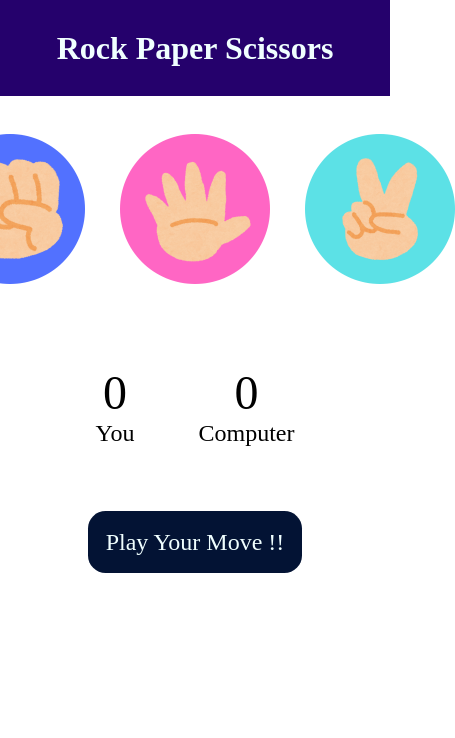
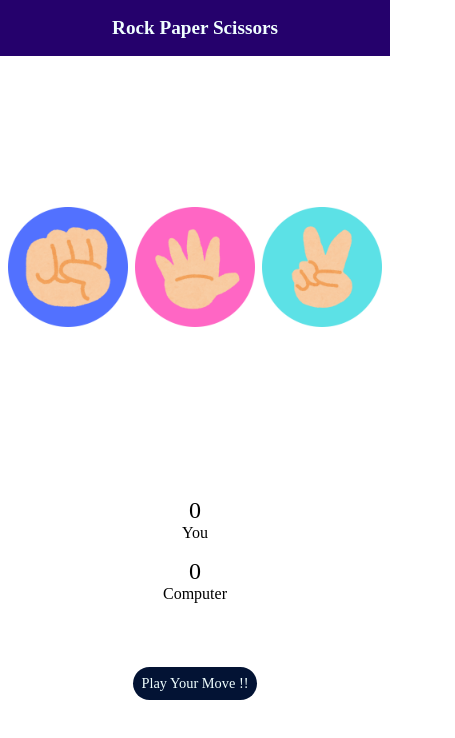
Before and after one commit to viralbhoi/Rock-Paper-Scissors, a plain HTML site: page index.html in a window 390 px wide. Shown: the whole page, 455 px wide, since content can reach past the window. Drawn offline with Linux system fonts and the light colour scheme.

Commit message:
Update style.css

```diff
--- a/style.css
+++ b/style.css
@@ -56,3 +56,83 @@ img{
     padding: 1.1rem;
     border-radius: 1.1rem;
 }
+
+
+@media screen and (max-width: 768px) {
+    h1 {
+        font-size: 1.5rem;
+        height: 4rem;
+        line-height: 4rem;
+    }
+
+    .choice {
+        height: 140px;
+        width: 140px;
+    }
+
+    .choices {
+        gap: 25px;
+        height: 50vh;
+        flex-wrap: wrap;
+    }
+    img{
+        object-fit: cover;
+        height: 120px;
+        width: 120px;
+    };
+
+    .score-board {
+        font-size: 1.2rem;
+        gap: 1.5rem;
+    }
+
+    #user-score,
+    #computer-score {
+        font-size: 2rem;
+    }
+
+    .msg-container {
+        font-size: 1rem;
+        padding: 0.8rem;
+    }
+}
+
+@media screen and (max-width: 480px) {
+    h1 {
+        font-size: 1.2rem;
+        line-height: 3.5rem;
+        height: 3.5rem;
+    }
+
+    .choice {
+        height: 120px;
+        width: 120px;
+    }
+
+    img {
+        /* border-width: 1px; */
+        object-fit: cover;
+    }
+
+    .choices {
+        gap: 7px;
+        min-height: 50vh;
+        flex-wrap: wrap;
+    }
+
+    .score-board {
+        flex-direction: column;
+        font-size: 1rem;
+        gap: 1rem;
+    }
+
+    #user-score,
+    #computer-score {
+        font-size: 1.5rem;
+    }
+
+    .msg-container {
+        font-size: 0.9rem;
+        padding: 0.5rem;
+    }
+}
```
